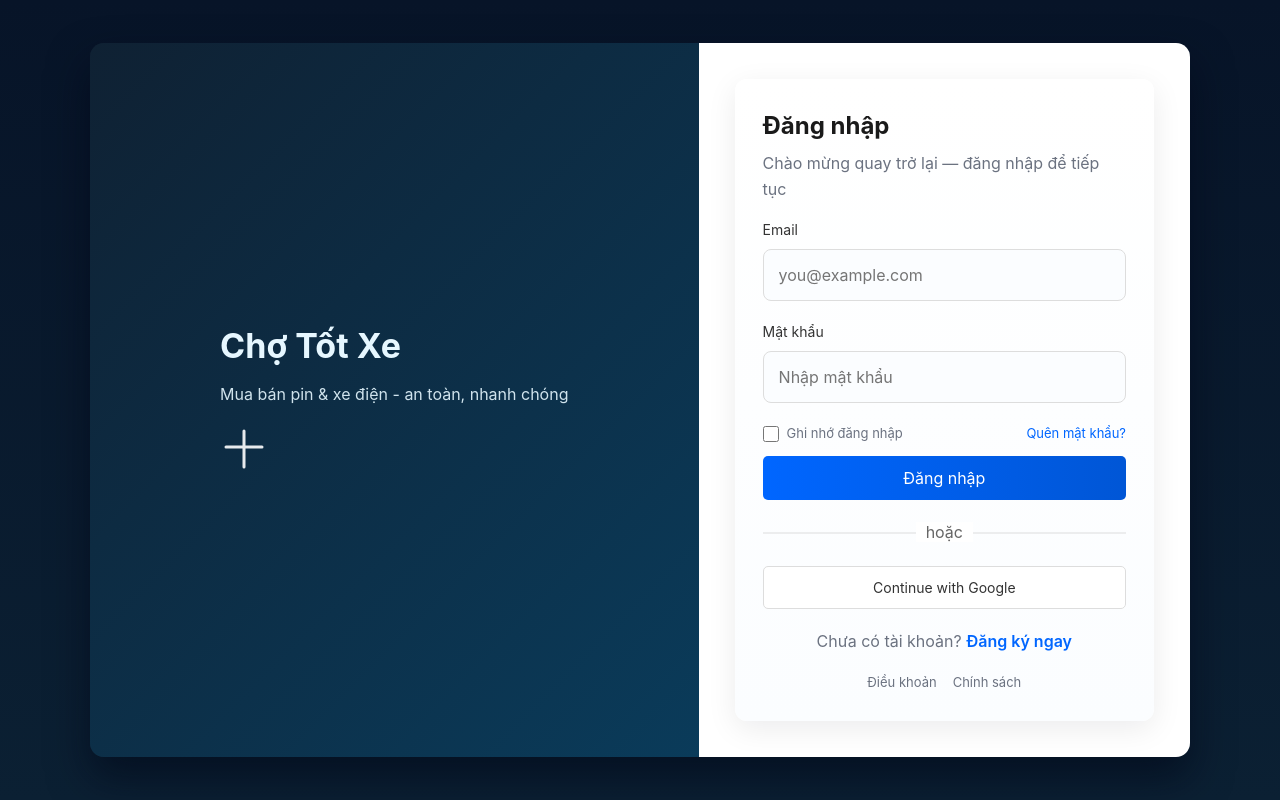
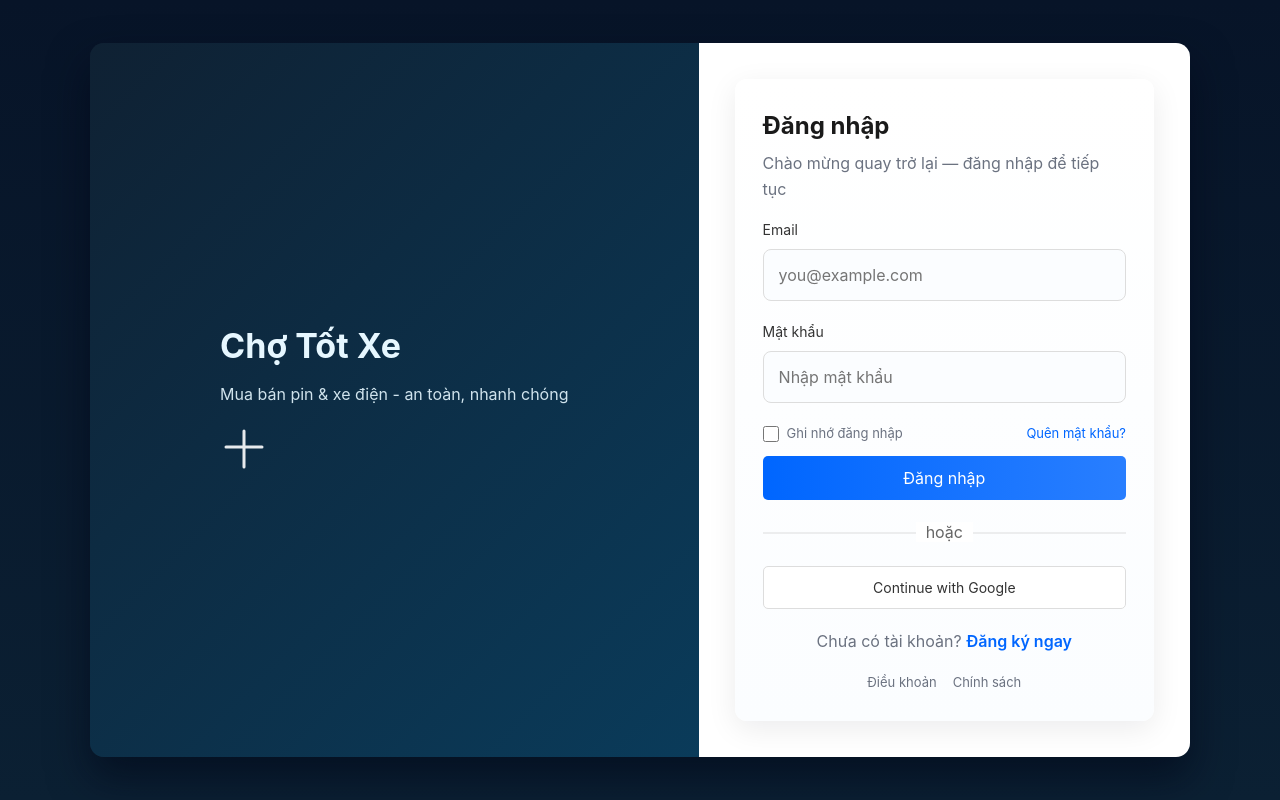
Before and after one commit to tan213123/FE_Second-hand-EV-Battery-Trading-Platform, a React (Vite) app: page /login in a window 1280 px wide. Built offline with nearby package versions, Linux system fonts and the light colour scheme.

Commit message:
fix scss

```diff
--- a/package.json
+++ b/package.json
@@ -25,7 +25,8 @@
     "eslint-plugin-react-hooks": "^4.6.0",
     "eslint-plugin-react-refresh": "^0.4.3",
     "globals": "^13.22.0",
-    "sass": "^1.66.1",
-    "vite": "^4.4.9"
+    "replace-in-file": "^8.3.0",
+    "sass": "^1.93.2",
+    "vite": "^7.1.9"
   }
 }
--- a/src/pages/adminPage/fees.scss
+++ b/src/pages/adminPage/fees.scss
@@ -1,3 +1,5 @@
+@use "sass:color";
+
 .fees-management {
   --card-shadow: 0 1px 3px 0 rgb(0 0 0 / 0.1), 0 1px 2px -1px rgb(0 0 0 / 0.1);
   --card-shadow-hover: 0 4px 6px -1px rgb(0 0 0 / 0.1), 0 2px 4px -2px rgb(0 0 0 / 0.1);
--- a/src/pages/adminPage/index.scss
+++ b/src/pages/adminPage/index.scss
@@ -1,3 +1,5 @@
+@use "sass:color";
+
 :root {
   --primary-color: #2563eb;
   --primary-hover: #1d4ed8;
--- a/src/pages/adminPage/posts.scss
+++ b/src/pages/adminPage/posts.scss
@@ -1,3 +1,5 @@
+@use "sass:color";
+
 .users-management {
   .card {
     background: var(--card-background);
--- a/src/pages/adminPage/reports.scss
+++ b/src/pages/adminPage/reports.scss
@@ -1,3 +1,5 @@
+@use "sass:color";
+
 .reports-page {
   .stats-grid {
     display: grid;
--- a/src/pages/adminPage/users.scss
+++ b/src/pages/adminPage/users.scss
@@ -1,3 +1,5 @@
+@use "sass:color";
+
 .users-management {
   .card {
     background: var(--card-background);
--- a/src/pages/homePage/index.scss
+++ b/src/pages/homePage/index.scss
@@ -1,3 +1,5 @@
+@use "sass:color";
+
 .home-page {
   background: linear-gradient(to bottom, #f8f9fa 0%, #ffffff 100%);
   min-height: 100vh;
--- a/src/pages/loginPage/login.scss
+++ b/src/pages/loginPage/login.scss
@@ -1,3 +1,5 @@
+@use "sass:color";
+
 $bg-dark: #0b1b2b;
 $accent: #0066ff;
 $muted: #6b7280;
@@ -99,7 +101,7 @@ body, .login-page { font-family: 'Inter', system-ui, -apple-system, 'Segoe UI',
 .actions-row .forgot { color: $accent; text-decoration:none; font-size:13px; }
 
 .button { padding: 12px; border: none; border-radius: 10px; font-size: 15px; cursor: pointer; }
-.button.primary { background: linear-gradient(90deg, $accent, darken($accent, 8%)); color: white; width:100%; }
+.button.primary { background: linear-gradient(90deg, $accent, color.adjust($accent, $lightness: 8%)); color: white; width:100%; }
 .button.full-width { width:100%; }
 .button:disabled { opacity: 0.7; cursor: not-allowed; }
 
--- a/src/pages/loginPage/signup.scss
+++ b/src/pages/loginPage/signup.scss
@@ -1,3 +1,5 @@
+@use "sass:color";
+
 $navy-blue: #000033;
 $primary-blue: #0066ff;
 $error-red: #ff3333;
```
Also changed, not shown: 1 other file (tests, documents, lock files or other folders).
